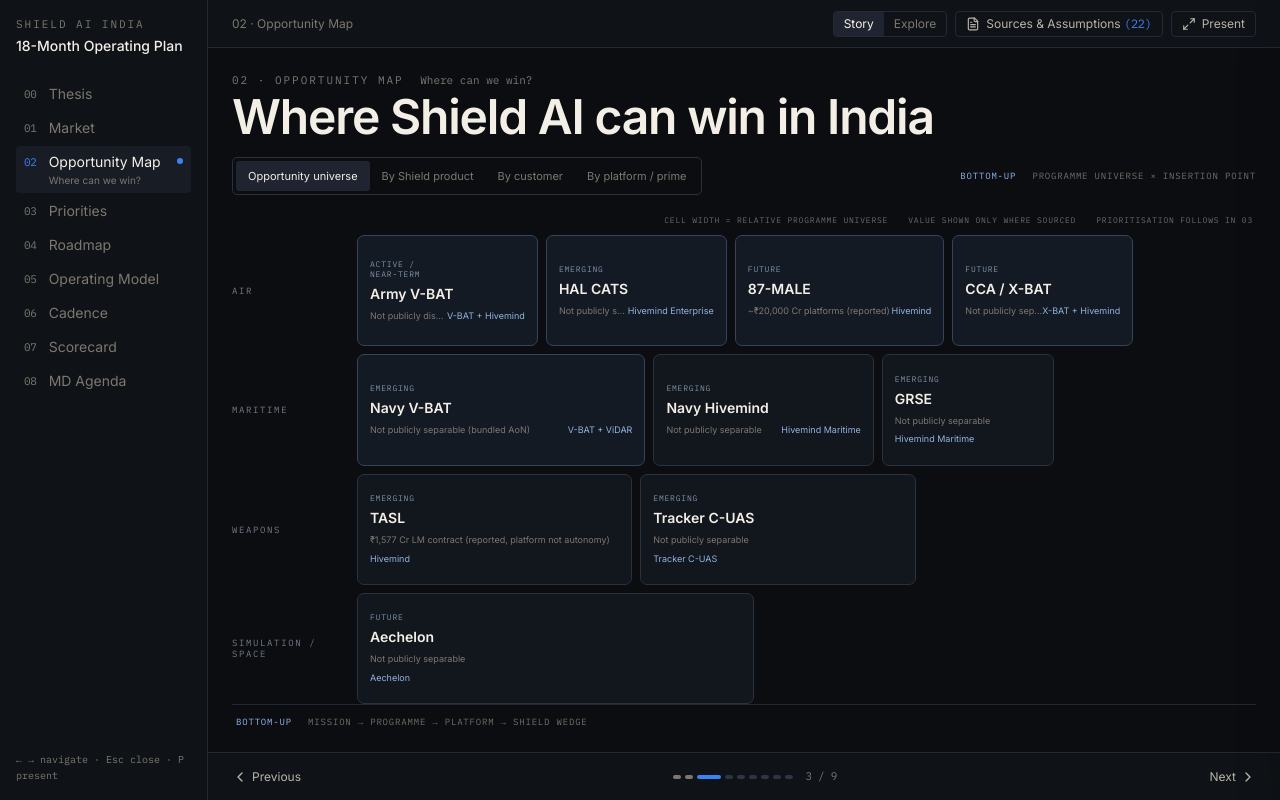
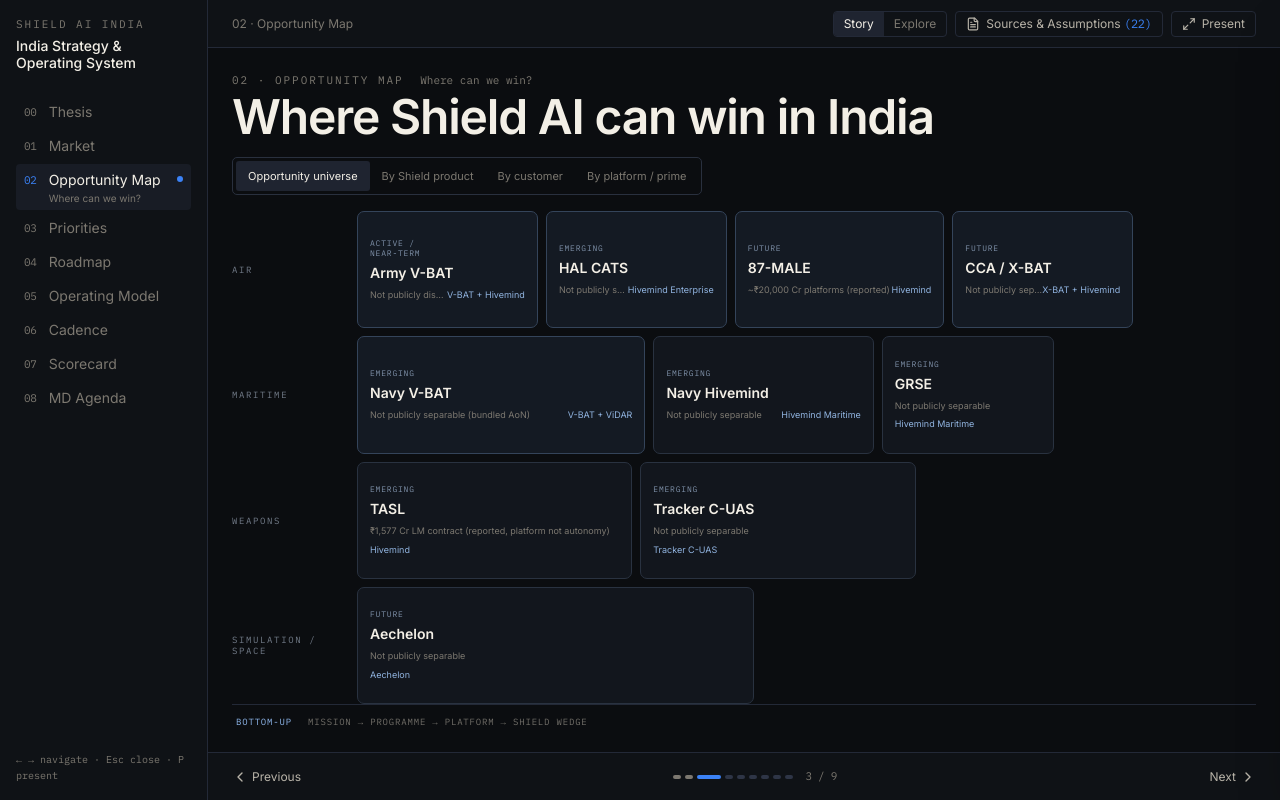
Before and after one commit to Sakshambhutani/shield-ai-emergent, a React (Vite) app in the folder shield-ai-india-source/frontend/: page /opportunities in a window 1280 px wide. Built offline with nearby package versions, Linux system fonts and the light colour scheme.

Commit message:
Trim editorial copy and rename app

```diff
--- a/shield-ai-india-source/frontend/src/components/Shell.tsx
+++ b/shield-ai-india-source/frontend/src/components/Shell.tsx
@@ -14,7 +14,7 @@
     <nav data-testid="side-nav" className="relative z-[60] hidden md:flex w-52 shrink-0 flex-col border-r border-line bg-ink-1 p-4">
       <div className="mb-6">
         <div className="eyebrow text-sig-blue">Shield AI India</div>
-        <div className="text-sm font-medium leading-tight mt-1">18-Month Operating Plan</div>
+         <div className="text-sm font-medium leading-tight mt-1">India Strategy &amp; Operating System</div>
       </div>
       <div className="flex flex-col gap-0.5">
         {SECTIONS.map((s, i) => (
--- a/shield-ai-india-source/frontend/src/components/ui.tsx
+++ b/shield-ai-india-source/frontend/src/components/ui.tsx
@@ -7,12 +7,6 @@
 
 export function Screen({ children, className }: { children: ReactNode; className?: string }) {
   return <div className={cn('h-full flex flex-col gap-3 lg:gap-4 min-h-0', className)}>{children}</div>;
-}
-
-export function ExploreNote({ children }: { children: ReactNode }) {
-  const { mode } = useStore();
-  if (mode !== 'explore') return null;
-  return <div data-testid="explore-note" className="rounded border border-violet-400/40 bg-violet-500/[.06] px-3 py-2 text-[11px] text-paper-2 shrink-0"><span className="eyebrow text-violet-300 mr-2">Explore detail</span>{children}</div>;
 }
 
 export function Headline({ title, sub, right, titleClassName }: { title: string; sub?: string; right?: ReactNode; titleClassName?: string }) {
--- a/shield-ai-india-source/frontend/src/sections/Buyers.tsx
+++ b/shield-ai-india-source/frontend/src/sections/Buyers.tsx
@@ -1,7 +1,7 @@
 import { useEffect, useState } from 'react';
 import { ArrowRight, FileText, X } from 'lucide-react';
 import { cn } from '@/lib/cn';
-import { ExploreNote, Field, Headline, HORIZON_META, Pill, Screen, SideDrawer } from '@/components/ui';
+import { Field, Headline, HORIZON_META, Pill, Screen, SideDrawer } from '@/components/ui';
 import { SourceButton } from '@/components/Evidence';
 import { useStore } from '@/store';
 import { ACCOUNTS_V2, ACCOUNT_MAP_V2, ANALOGUES, CUSTOMER_PROGRAMMES, PLATFORMS, PLATFORM_MAP, WATCH_ACCOUNTS, type Domain, type Platform, type Posture } from '@/data/platform-ecosystem';
@@ -47,8 +47,7 @@
   const [selected, setSelected] = useState<Opportunity | null>(null);
   const lookup = (id: string) => OPPORTUNITIES.find((o) => o.id === id)!;
   return <div className="universe-view" data-testid="opportunity-universe">
-    <div className="universe-legend"><span>Cell width = relative programme universe</span><span>Value shown only where sourced</span><span>Prioritisation follows in 03</span></div>
-    <div className="universe-lanes">{UNIVERSE_LANES.map((lane) => <section key={lane.label} className="universe-lane"><h3>{lane.label}</h3><div>{lane.ids.filter((id) => mode === 'explore' || id !== 'o-space').map((id) => { const o = lookup(id); return <button key={id} data-testid={`universe-${id}`} onClick={() => setSelected(o)} className={cn('universe-cell', `universe-size-${Math.min(5, o.size)}`)}><span>{UNIVERSE_HORIZON[o.horizon]}</span><strong>{o.short}</strong><small>{o.programmeValue}</small><em>{o.product.slice(0, 2).join(' + ')}</em></button>; })}</div></section>)}</div>
+     <div className="universe-lanes">{UNIVERSE_LANES.map((lane) => <section key={lane.label} className="universe-lane"><h3>{lane.label}</h3><div>{lane.ids.filter((id) => mode === 'explore' || id !== 'o-space').map((id) => { const o = lookup(id); return <button key={id} data-testid={`universe-${id}`} onClick={() => setSelected(o)} className={cn('universe-cell', `universe-size-${Math.min(5, o.size)}`)}><span>{UNIVERSE_HORIZON[o.horizon]}</span><strong>{o.short}</strong><small>{o.programmeValue}</small><em>{o.product.slice(0, 2).join(' + ')}</em></button>; })}</div></section>)}</div>
     <p className="ecosystem-caption"><span>Bottom-up</span> mission → programme → platform → Shield wedge</p>
     <OpportunityDrawer item={selected} onClose={() => setSelected(null)} />
   </div>;
@@ -161,5 +160,5 @@
 export default function Buyers() {
   const [tab, setTab] = useState<Tab>('universe');
   const tabs: [Tab, string][] = [['universe', 'Opportunity universe'], ['product', 'By Shield product'], ['customer', 'By customer'], ['platform', 'By platform / prime']];
-  return <Screen className="buyers-screen"><Headline title="Where Shield AI can win in India" sub="See the size and shape of the bottom-up possibility before Section 03 determines where to focus." /><ExploreNote>Explore reveals competitive posture, platform confidence and alternate customer or product routes.</ExploreNote><div className="buyers-topline"><div data-testid="buyers-tabs" className="buyers-tabs">{tabs.map(([id, label]) => <button key={id} data-testid={`tab-${id}`} aria-pressed={tab === id} onClick={() => setTab(id)} className={cn(tab === id && 'active')}>{label}</button>)}</div><div className="buyers-thesis"><span>BOTTOM-UP</span> Programme universe × insertion point</div></div>{tab === 'universe' && <UniverseView />}{tab === 'platform' && <EcosystemView />}{tab === 'product' && <ProductView />}{tab === 'customer' && <CustomerView />}</Screen>;
+  return <Screen className="buyers-screen"><Headline title="Where Shield AI can win in India" sub="See the size and shape of the bottom-up possibility before Section 03 determines where to focus." /><div className="buyers-topline"><div data-testid="buyers-tabs" className="buyers-tabs">{tabs.map(([id, label]) => <button key={id} data-testid={`tab-${id}`} aria-pressed={tab === id} onClick={() => setTab(id)} className={cn(tab === id && 'active')}>{label}</button>)}</div></div>{tab === 'universe' && <UniverseView />}{tab === 'platform' && <EcosystemView />}{tab === 'product' && <ProductView />}{tab === 'customer' && <CustomerView />}</Screen>;
 }
--- a/shield-ai-india-source/frontend/src/sections/Cadence.tsx
+++ b/shield-ai-india-source/frontend/src/sections/Cadence.tsx
@@ -1,7 +1,7 @@
 import { useState } from 'react';
 import { ArrowRight } from 'lucide-react';
 import { cn } from '@/lib/cn';
-import { ExploreNote, Field, Headline, Screen } from '@/components/ui';
+import { Field, Headline, Screen } from '@/components/ui';
 import { DECISION_RHYTHMS, WORK_STAGES } from '@/data/ops';
 import { useStore } from '@/store';
 
@@ -38,7 +38,6 @@
   const { mode } = useStore();
   return <Screen>
     <Headline title="Decisions at the right cadence." sub="Every forum exists to decide, unblock, escalate or reallocate." />
-    <ExploreNote>Select a forum for its contract. Explore also exposes the compact operating context.</ExploreNote>
     <DecisionRhythm />
     {mode === 'explore' && <OperatingContext />}
   </Screen>;
--- a/shield-ai-india-source/frontend/src/sections/Home.tsx
+++ b/shield-ai-india-source/frontend/src/sections/Home.tsx
@@ -1,6 +1,6 @@
 import { useState } from 'react';
 import { Link } from 'react-router-dom';
-import { ExploreNote, Screen } from '@/components/ui';
+import { Screen } from '@/components/ui';
 import './home.css';
 
 const MOVES = [
@@ -20,7 +20,6 @@
         <h1 data-testid="screen-headline">FROM ARMY BEACHHEAD TO INDIA SCALE</h1>
         <p>Use the Army programme to establish trust, Hivemind to embed across Indian platforms, and the Navy to prove multi-service, multi-domain scale.</p>
       </header>
-      <ExploreNote>Explore keeps the thesis clean while exposing the roadmap routes and supporting option space.</ExploreNote>
 
       <div className="thesis-journey" data-testid="strategy-journey" aria-label="Today's India beachhead follows three converging strategic paths to a Month-18 India autonomy business">
         <svg className="thesis-connections" viewBox="0 0 1000 460" preserveAspectRatio="none" aria-hidden="true">
@@ -60,7 +59,6 @@
       </div>
 
       <div className="thesis-options" data-testid="future-options">
-        <span className="eyebrow">POSITION, DON'T DISTRACT</span>
         <span className="thesis-options-line" aria-hidden="true" />
         {OPTIONS.map((option) => <Link key={option} to="/market?view=future">{option}<span aria-hidden="true"> ↗</span></Link>)}
       </div>
--- a/shield-ai-india-source/frontend/src/sections/Kpis.tsx
+++ b/shield-ai-india-source/frontend/src/sections/Kpis.tsx
@@ -2,7 +2,7 @@
 import { ArrowDown, ArrowUpRight, Gauge, Target } from 'lucide-react';
 import { useNavigate } from 'react-router-dom';
 import { cn } from '@/lib/cn';
-import { ExploreNote, Field, Headline, Pill, Screen, SideDrawer } from '@/components/ui';
+import { Field, Headline, Pill, Screen, SideDrawer } from '@/components/ui';
 import { SourceButton } from '@/components/Evidence';
 import { EXECUTION_HEALTH, OPERATING_CAPABILITIES, SCORECARD_OUTCOMES, type EvidenceStatus } from '@/data/ops';
 import { useStore } from '@/store';
@@ -107,8 +107,7 @@
   const selectOutcome = (id: string) => { setOutcomeId((current) => current === id ? null : id); setDriver(null); setHealth(null); };
   const openStoryOutcome = (outcome: Outcome) => { setOutcomeDrawer(outcome); setDriver(null); setHealth(null); };
   return <Screen>
-    <Headline title="Local mission impact. Global product leverage." titleClassName="lg:text-4xl xl:text-5xl lg:whitespace-nowrap" sub="Four outcomes define the proposed organisational North Star; execution health shows whether the system can deliver them." right={mode === 'explore' ? <div className="flex items-center gap-2"><Pill tone="purple">Proposed scorecard</Pill><SourceButton claimIds={['m-kpis', 'm-integrations', 'c-vision-australia']} title="Company scorecard" /></div> : undefined} />
-    <ExploreNote>Select an outcome to inspect its measures, owner and linked health signals. Explore exposes the deeper KPI architecture.</ExploreNote>
+    <Headline title="Local mission impact. Global product leverage." titleClassName="lg:text-4xl xl:text-5xl lg:whitespace-nowrap" sub="Four outcomes define the proposed organisational North Star; execution health shows whether the system can deliver them." right={mode === 'explore' ? <SourceButton claimIds={['m-kpis', 'm-integrations', 'c-vision-australia']} title="Company scorecard" /> : undefined} />
     {mode === 'story' ? <StoryOutcomes onOpen={openStoryOutcome} /> : <ExploreScorecard selected={selected} outcomeId={outcomeId} health={health} onOutcome={selectOutcome} onDriver={(item) => { setDriver(item); setHealth(null); }} onHealth={(item) => { setHealth(item); setDriver(null); }} />}
     <OutcomeDrawer outcome={outcomeDrawer} onClose={() => setOutcomeDrawer(null)} />
     <DriverDrawer driver={driver} onClose={() => setDriver(null)} />
--- a/shield-ai-india-source/frontend/src/sections/MdDashboard.tsx
+++ b/shield-ai-india-source/frontend/src/sections/MdDashboard.tsx
@@ -99,7 +99,6 @@
       <div className="panel p-4"><div className="eyebrow">Account signals</div><div className="mt-3 space-y-2">{ACCOUNT_GROUPS.map((g) => <div key={g.label} className="flex items-start gap-2 text-xs"><span className="font-mono text-[9px] uppercase tracking-wider text-paper-3 w-28 shrink-0 mt-0.5">{g.label}</span><div className="flex flex-wrap gap-1">{g.ids.length ? g.ids.map((id) => <button key={id} onClick={() => setAccount(id)} className="rounded border border-line px-1.5 py-0.5 text-[11px] hover:border-sig-blue/60">{ACCOUNT_MAP[id].name}</button>) : <span className="text-paper-3 italic">None public</span>}</div></div>)}</div></div>
     </div>
     <div><button data-testid="forward-toggle" onClick={() => setFwd(!fwd)} className="flex items-center gap-2 eyebrow hover:text-paper-2"><ChevronDown className={cn('h-3 w-3 transition-transform', fwd && 'rotate-180')} />30 / 60 / 90 forward view</button>{fwd && <div className="grid grid-cols-3 gap-3 mt-2 animate-rise">{HORIZONS.map((h) => <div key={h.label} className="panel px-3 py-2"><span className="num text-sm text-sig-blue">{h.label}</span><div className="mt-2 flex flex-wrap gap-1">{h.items.map((i) => <Pill key={i}>{i}</Pill>)}</div></div>)}</div>}</div>
-    <div className="text-[10px] font-mono text-paper-3 border-t border-line pt-3">Explore view · planning context, baselines and supporting signals</div>
   </div>;
 }
 
@@ -110,7 +109,7 @@
   const [risk, setRisk] = useState<Risk | null>(null);
   useEffect(() => { const close = (e: KeyboardEvent) => { if (e.key === 'Escape') { setBet(null); setDecision(null); setRisk(null); } }; window.addEventListener('keydown', close); return () => window.removeEventListener('keydown', close); }, []);
   return <Screen>
-    <Headline title="Decide. Unblock. Intervene." sub="Executive attention only: the three bets, active decisions and triggered risks." right={<div className="flex items-center gap-2"><Pill tone="purple">Proposed structure</Pill><SourceButton claimIds={MD_CLAIMS} title="MD Agenda" /></div>} />
+    <Headline title="Decide. Unblock. Intervene." sub="Executive attention only: the three bets, active decisions and triggered risks." right={<SourceButton claimIds={MD_CLAIMS} title="MD Agenda" />} />
     {mode === 'story' ? <Story setBet={setBet} setDecision={setDecision} setRisk={setRisk} /> : <Explore />}
     <BetDrawer bet={bet} onClose={() => setBet(null)} /><DecisionDrawer decision={decision} onClose={() => setDecision(null)} /><RiskDrawer risk={risk} onClose={() => setRisk(null)} />
   </Screen>;
--- a/shield-ai-india-source/frontend/src/sections/Money.tsx
+++ b/shield-ai-india-source/frontend/src/sections/Money.tsx
@@ -4,7 +4,7 @@
 import '@xyflow/react/dist/style.css';
 import { ChevronDown, Maximize2, Minimize2 } from 'lucide-react';
 import { cn } from '@/lib/cn';
-import { Callout, ExploreNote, Field, Headline, NotDisclosed, Pill, Screen } from '@/components/ui';
+import { Callout, Field, Headline, NotDisclosed, Pill, Screen } from '@/components/ui';
 import { EvidenceBadge, SourceButton } from '@/components/Evidence';
 import { fmtCr, modelledLayer } from '@/components/AssumptionCalc';
 import { BUDGET_TREE, MISSION_TREE, type BudgetNode } from '@/data/budget';
@@ -160,7 +160,6 @@
         <div className="inline-flex rounded border border-line p-1 gap-1" role="group" aria-label="Market view">
           {(['core', 'future'] as const).map((v) => <button key={v} data-testid={`market-view-${v}`} aria-pressed={marketView === v} onClick={() => setMarketView(v)} className={cn('rounded px-3 py-2 text-[10px] sm:text-xs uppercase tracking-wider transition-colors focus-visible:outline focus-visible:outline-sig-blue', marketView === v ? 'bg-ink-4 text-paper' : 'text-paper-3 hover:text-paper')}>{v === 'core' ? 'Core Today' : 'Future Possibility'}</button>)}
         </div>
-        <span className="text-[10px] font-mono tracking-wider text-paper-3 uppercase">{marketView === 'core' ? '18-month planning universe' : '3–5+ year option space'}</span>
       </div>
       {marketView === 'future' ? <>
         <div className="shrink-0"><h1 className="text-2xl sm:text-3xl lg:text-4xl font-semibold tracking-tight leading-tight" data-testid="screen-headline">Where else can Shield’s autonomy stack travel?</h1></div>
@@ -174,7 +173,6 @@
          <button data-testid="uas-toggle" onClick={() => setUas(!uas)} className="rounded border border-line px-3 py-1 text-xs text-paper-3 hover:text-paper-2">UAS classes</button>
          {view === 'budget' && <button data-testid="budget-focus-toggle" aria-label="Focus budget canvas" onClick={() => setCanvasFocus(true)} className="inline-flex items-center gap-1.5 rounded border border-line px-3 py-1 text-xs text-paper-3 hover:text-paper-2"><Maximize2 className="h-3.5 w-3.5" /><span className="hidden sm:inline">Focus canvas</span></button>}
        </div>
-       <ExploreNote>Explore adds sourced market callouts, model assumptions and supporting UAS classification detail.</ExploreNote>
       {mode === 'explore' && <div className="grid grid-cols-4 gap-3 shrink-0 stagger">{CALLOUTS.map((c) => <Callout key={c.testId} {...c} />)}</div>}
       {uas && <UasPanel />}
       <div className="flex gap-3 flex-1 min-h-0">
--- a/shield-ai-india-source/frontend/src/sections/OperatingModel.tsx
+++ b/shield-ai-india-source/frontend/src/sections/OperatingModel.tsx
@@ -2,7 +2,7 @@
 import { ArrowLeftRight, Check, CircleDotDashed, Network } from 'lucide-react';
 import { useSearchParams } from 'react-router-dom';
 import { cn } from '@/lib/cn';
-import { ExploreNote, Field, Headline, Pill, Screen, SideDrawer } from '@/components/ui';
+import { Field, Headline, Pill, Screen, SideDrawer } from '@/components/ui';
 import { SourceButton } from '@/components/Evidence';
 import { GLOBAL_CENTRES, MISSION_TEAMS, OPERATING_CAPABILITIES, RIGHTS, type CapabilityIntensity, type OperatingCapability, type Right } from '@/data/ops';
 
@@ -104,9 +104,8 @@
 export default function OperatingModel() {
   const [view, setView] = useState<View>('system');
   return <Screen>
-     <Headline title="Three missions. One India operating system." sub="Mission owners coordinate the capabilities they consume; India pulls from global centres without recreating them." right={<div className="flex items-center gap-2"><Pill tone="purple">Proposed operating model</Pill><SourceButton claimIds={['m-opmodel', 'c-india-sub', 'c-vision-australia']} title="Operating model" /></div>} />
+     <Headline title="Three missions. One India operating system." sub="Mission owners coordinate the capabilities they consume; India pulls from global centres without recreating them." right={<SourceButton claimIds={['m-opmodel', 'c-india-sub', 'c-vision-australia']} title="Operating model" />} />
      <div className="flex items-center justify-between gap-4 shrink-0"><Toggle view={view} setView={setView} />{view === 'system' && <div className="hidden sm:flex items-center gap-3 text-[10px] font-mono text-paper-3"><span className="text-paper">● Core</span><span className="text-paper-2">○ Support</span><span className="text-paper-3">· As needed</span><span className="ml-2"><Check className="inline h-3 w-3 mr-1 text-emerald-300" />one accountable mission owner per bet</span></div>}</div>
-     <ExploreNote>Click a mission or capability to inspect ownership, KPIs and global interfaces.</ExploreNote>
     {view === 'system' ? <OperatingSystem /> : <RightsMatrix />}
   </Screen>;
 }
--- a/shield-ai-india-source/frontend/src/sections/Roadmap.tsx
+++ b/shield-ai-india-source/frontend/src/sections/Roadmap.tsx
@@ -2,7 +2,7 @@
 import { useSearchParams } from 'react-router-dom';
 import { Flag } from 'lucide-react';
 import { cn } from '@/lib/cn';
-import { ExploreNote, Field, Headline, Pill, Screen } from '@/components/ui';
+import { Field, Headline, Screen } from '@/components/ui';
 import { SourceButton } from '@/components/Evidence';
 import { useStore } from '@/store';
 import { BLOCKS, LANES, MILESTONES, type Milestone } from '@/data/roadmap';
@@ -40,9 +40,8 @@
   const lanes = LANE_KEYS;
   return (
     <Screen>
-       <Headline title="Establish → Prove → Expand → Scale" sub="Uncertain items are gates, not dates." right={<div className="flex items-center gap-2"><Pill tone="purple">Proposed plan</Pill><SourceButton claimIds={ROADMAP_CLAIMS} title="Roadmap" /></div>} />
+       <Headline title="Establish → Prove → Expand → Scale" sub="Uncertain items are gates, not dates." right={<SourceButton claimIds={ROADMAP_CLAIMS} title="Roadmap" />} />
       {mode === 'story' ? <StoryRoadmap focusedLane={focusedLane} /> : <>
-       <ExploreNote>Select a milestone to inspect owner, dependency, decision, completion evidence and risk.</ExploreNote>
        <div className="overflow-x-auto shrink-0">
         <div className="grid min-w-[880px]" style={{ gridTemplateColumns: '150px repeat(4, minmax(0, 1fr))' }} data-testid="roadmap-grid">
           <div />
```
